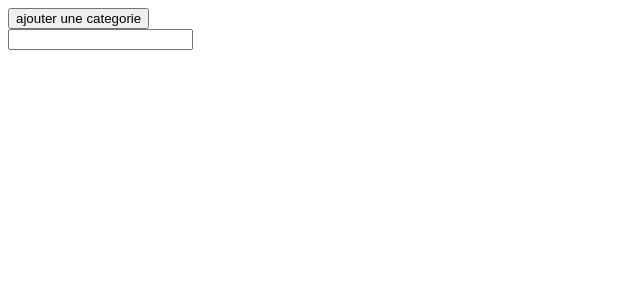
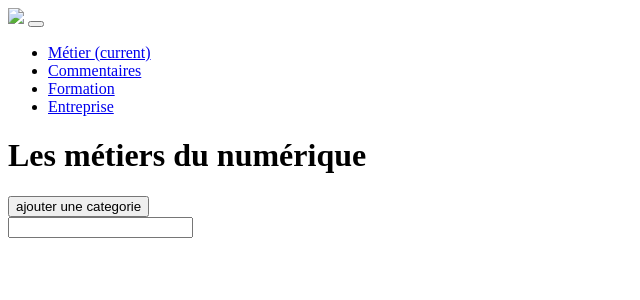
Before and after one commit to WildCodeSchool/orleans-0918-php-metiers-du-numerique, a Symfony app: template templates/category_admin/new.html.twig in a window 1280 px wide. Shown: the top 300 px of the page, without its empty margins (0-640 px from the left). Run offline with Twig, Linux system fonts and the light colour scheme; the template is opened without the code that fills it, so the values that code supplies are empty; form fields are guessed from the names that the template uses; some libraries are stand-ins or nearby versions.

Commit message:
navbar admin finish and work

```diff
--- /dev/null
+++ b/templates/_navbarAdmin.html.twig
@@ -0,0 +1,22 @@
+<nav class="navbar navbar-expand-lg navbar-dark custom-navbar fixed-top" id="navbar">
+    <a class="navbar-brand" href="#"><img src="https://via.placeholder.com/150x150" class="logo-nav"></a>
+    <button class="navbar-toggler" type="button" data-toggle="collapse" data-target="#navbarColor01" aria-controls="navbarColor01" aria-expanded="false" aria-label="Toggle navigation">
+        <span class="navbar-toggler-icon"></span>
+    </button>
+    <div class="collapse navbar-collapse" id="navbarColor01">
+        <ul class="navbar-nav mr-auto">
+            <li class="nav-item active">
+                <a class="nav-link" href="#">Métier <span class="sr-only">(current)</span></a>
+            </li>
+            <li class="nav-item">
+                <a class="nav-link" href="#">Commentaires</a>
+            </li>
+            <li class="nav-item">
+                <a class="nav-link" href="#">Formation</a>
+            </li>
+            <li class="nav-item">
+                <a class="nav-link" href="#">Entreprise</a>
+            </li>
+        </ul>
+    </div>
+</nav>
--- a/templates/layoutAdmin.html.twig
+++ b/templates/layoutAdmin.html.twig
@@ -1 +1,7 @@
 {% extends 'base.html.twig' %}
+{% block navbar %}
+    {% include '_navbarAdmin.html.twig' %}
+{% endblock %}
+{% block banner %}
+    {% include '_banner.html.twig' %}
+{% endblock %}
```
